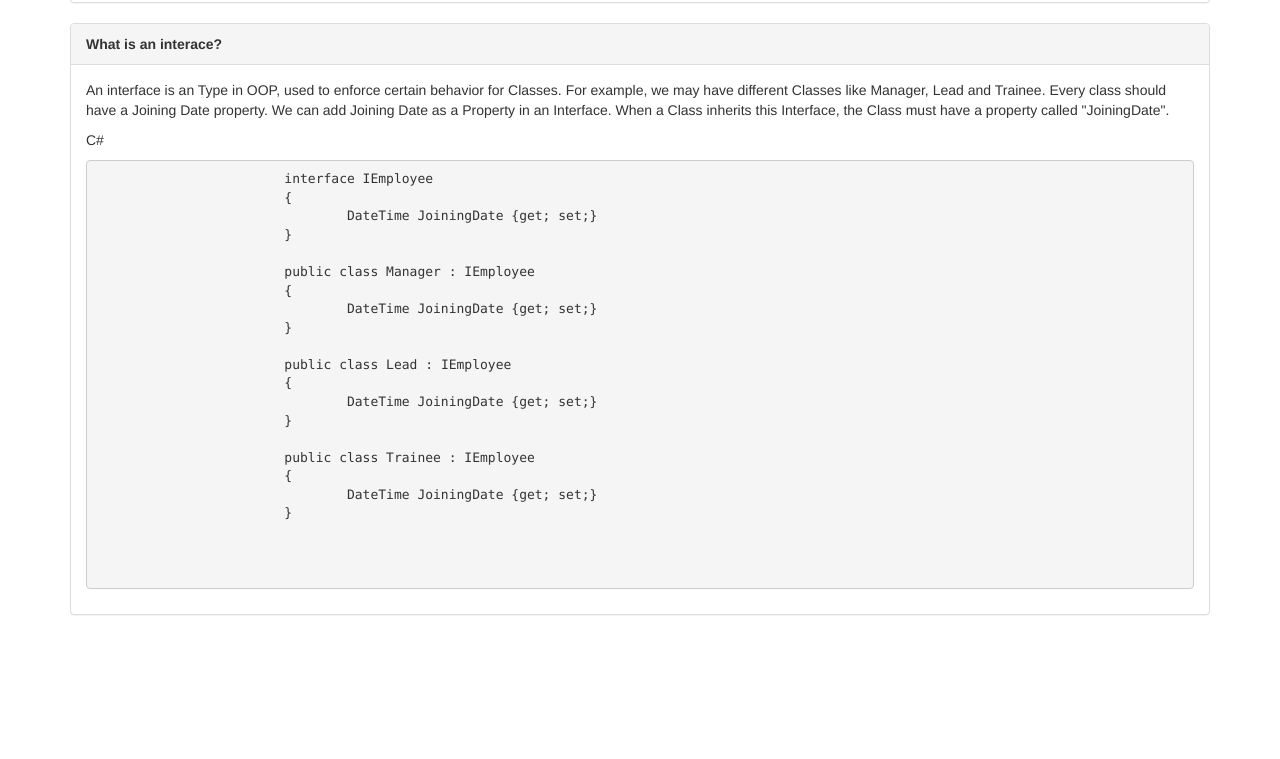
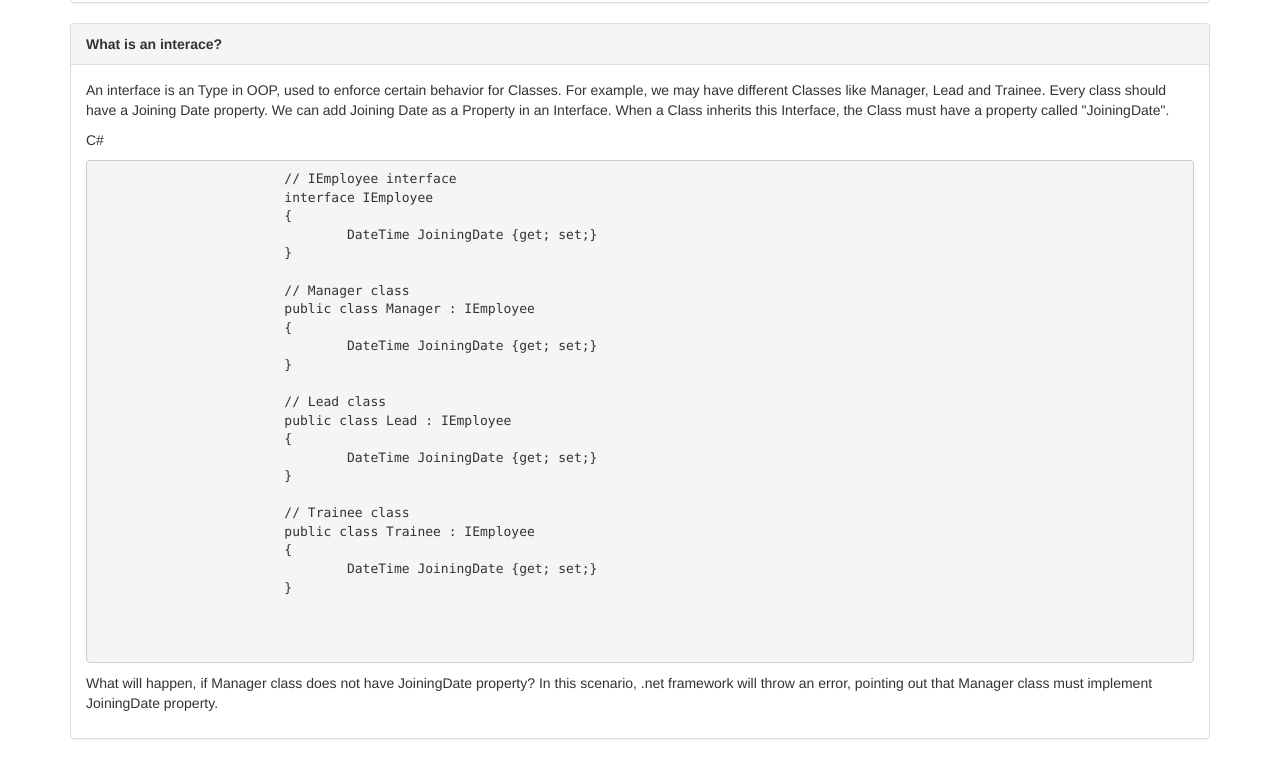
Before and after one commit to SatyaKarmi/dotnetinterview, a plain HTML site: page index.html in a window 1280 px wide. Shown: the part 1396-2155 px from the top of the page. Before the commit the page ends 2031 px from the top, so only its background shows below. Drawn offline with nearby package versions, Linux system fonts and the light colour scheme.

Commit message:
Update index.html

```diff
--- a/index.html
+++ b/index.html
@@ -99,21 +99,25 @@
 		<p>An interface is an Type in OOP, used to enforce certain behavior for Classes. For example, we may have different Classes like Manager, Lead and Trainee. Every class should have a Joining Date property. We can add Joining Date as a Property in an Interface. When a Class inherits this Interface, the Class must have a property called "JoiningDate".</p>
 		<p>C#</p>
 		<pre>
+			// IEmployee interface
 			interface IEmployee
 			{
 				DateTime JoiningDate {get; set;}
 			}
 
+			// Manager class
 			public class Manager : IEmployee
 			{
 				DateTime JoiningDate {get; set;}
 			}
 
+			// Lead class
 			public class Lead : IEmployee
 			{
 				DateTime JoiningDate {get; set;}
 			}
 
+			// Trainee class
 			public class Trainee : IEmployee
 			{
 				DateTime JoiningDate {get; set;}
@@ -121,6 +125,9 @@
 
 
 		</pre>
+
+		<p>What will happen, if Manager class does not have JoiningDate property? In this scenario, .net framework will throw an error, pointing out that Manager class must implement JoiningDate property.</p>
+
       </div>
     </div>
 
```
